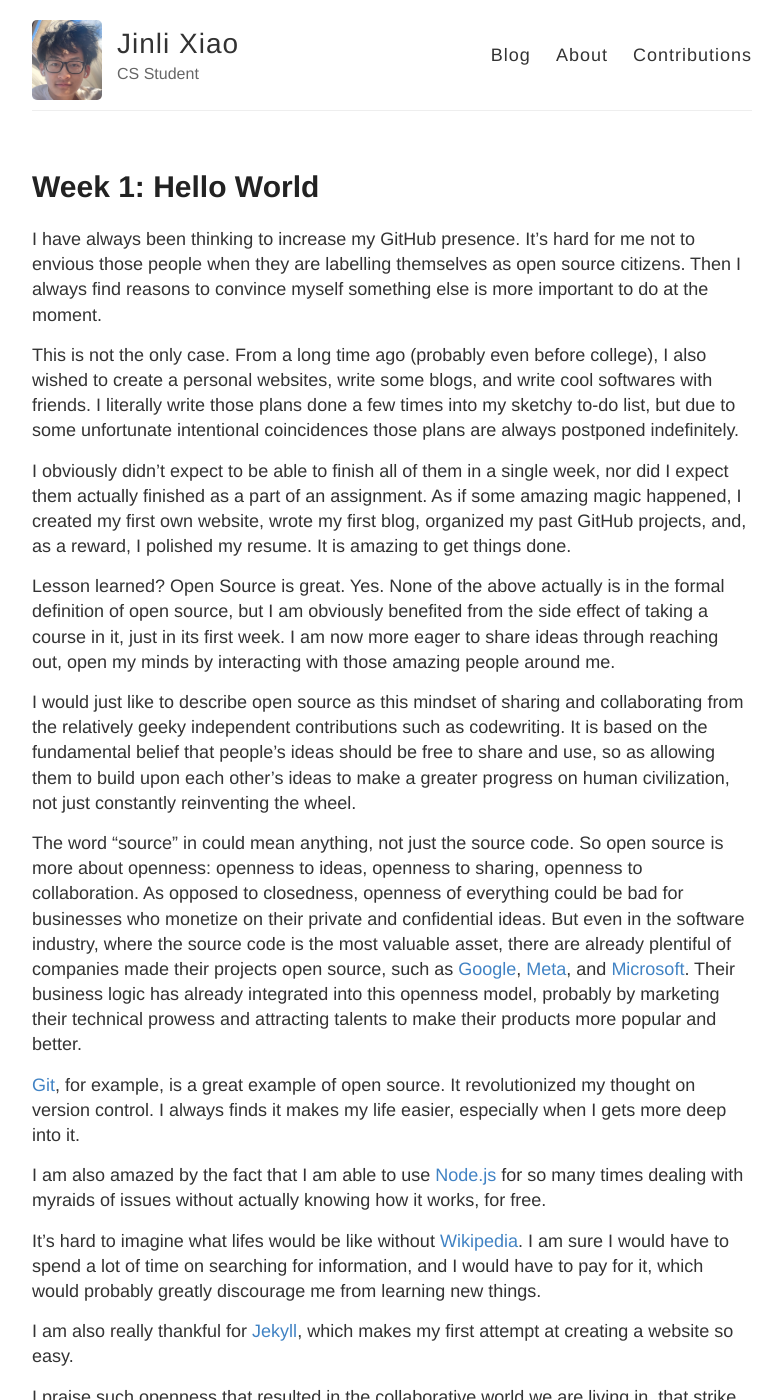
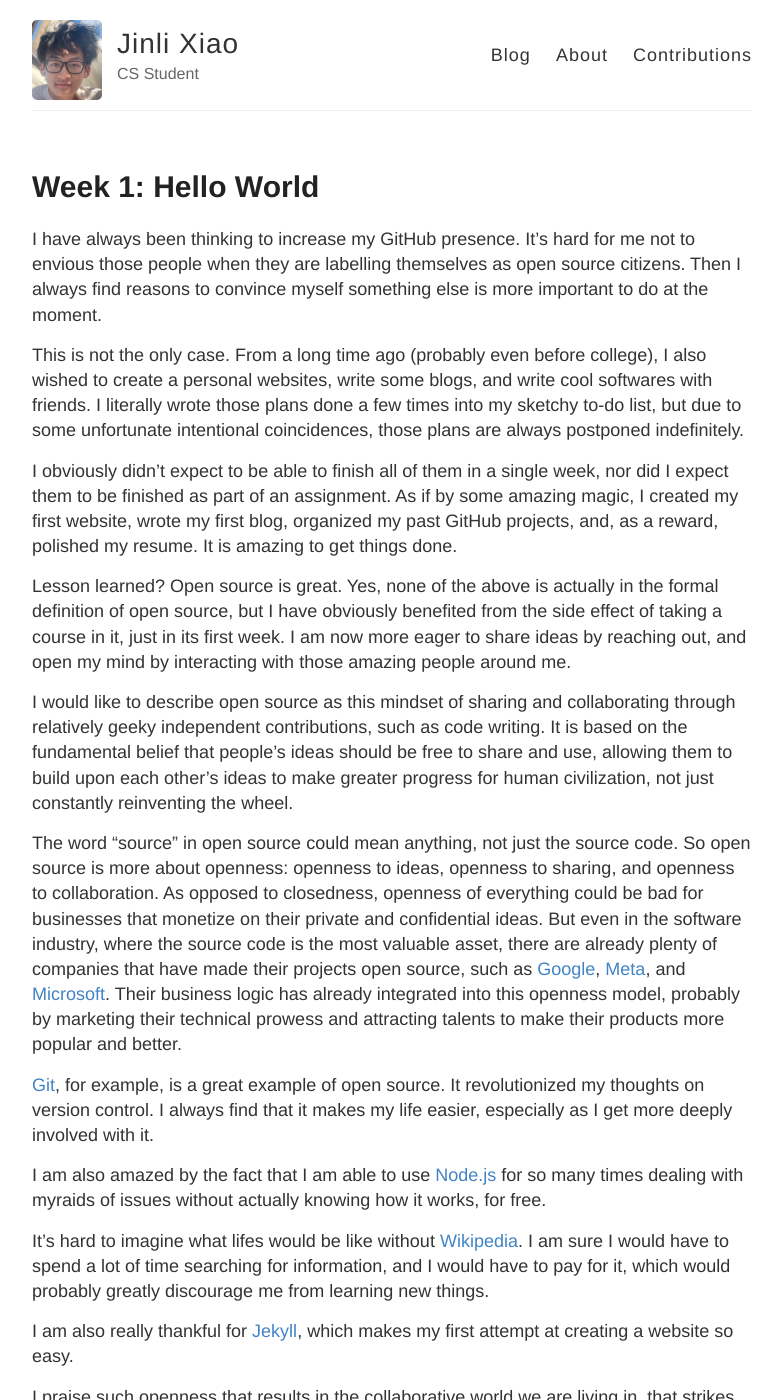
Before and after one commit to ossd-s23/jinlixiao-weekly, a Jekyll site: the page built from _posts/2023-01-28-week01.md, in a window 1280 px wide and 1400 px high. Shown: the whole window, without its empty margins (248-1030 px from the left). Built offline with Jekyll 4.4.1, drawn with Linux system fonts in a browser that asks for light colours; some of the changed text lies outside the part shown.

Commit message:
grammar fix for week 1 post

```diff
--- a/_posts/2023-01-28-week01.md
+++ b/_posts/2023-01-28-week01.md
@@ -12,43 +12,44 @@ important to do at the moment.
 
 This is not the only case. From a long time ago (probably even before college),
 I also wished to create a personal websites, write some blogs, and write cool
-softwares with friends. I literally write those plans done a few times into my
-sketchy to-do list, but due to some unfortunate intentional coincidences those
+softwares with friends. I literally wrote those plans done a few times into my
+sketchy to-do list, but due to some unfortunate intentional coincidences, those
 plans are always postponed indefinitely.
 
 I obviously didn't expect to be able to finish all of them in a single week, nor
-did I expect them actually finished as a part of an assignment. As
-if some amazing magic happened, I created my first own website, wrote my first
-blog, organized my past GitHub projects, and, as a reward, I polished my resume.
-It is amazing to get things done.
+did I expect them to be finished as part of an assignment. As if by some amazing
+magic, I created my first website, wrote my first blog, organized my past GitHub
+projects, and, as a reward, polished my resume. It is amazing to get things
+done.
 
-Lesson learned? Open Source is great. Yes. None of the above actually is in the
-formal definition of open source, but I am obviously benefited from the side
+Lesson learned? Open source is great. Yes, none of the above is actually in the
+formal definition of open source, but I have obviously benefited from the side
 effect of taking a course in it, just in its first week. I am now more eager to
-share ideas through reaching out, open my minds by interacting with those
-amazing people around me.
+share ideas by reaching out, and open my mind by interacting with those amazing
+people around me.
 
-I would just like to describe open source as this mindset of sharing and
-collaborating from the relatively geeky independent contributions such as
-codewriting. It is based on the fundamental belief that people's ideas should be
-free to share and use, so as allowing them to build upon each other's ideas to
-make a greater progress on human civilization, not just constantly reinventing
-the wheel.
+I would like to describe open source as this mindset of sharing and
+collaborating through relatively geeky independent contributions, such as code
+writing. It is based on the fundamental belief that people's ideas should be
+free to share and use, allowing them to build upon each other's ideas to make
+greater progress for human civilization, not just constantly reinventing the
+wheel.
 
-The word "source" in could mean anything, not just the source code. So open
-source is more about openness: openness to ideas, openness to sharing, openness
-to collaboration. As opposed to closedness, openness of everything could be bad
-for businesses who monetize on their private and confidential ideas. But even in
-the software industry, where the source code is the most valuable asset, there
-are already plentiful of companies made their projects open source, such as
-[Google](https://github.com/google), [Meta](https://github.com/facebook), and
+The word "source" in open source could mean anything, not just the source code.
+So open source is more about openness: openness to ideas, openness to sharing,
+and openness to collaboration. As opposed to closedness, openness of everything
+could be bad for businesses that monetize on their private and confidential
+ideas. But even in the software industry, where the source code is the most
+valuable asset, there are already plenty of companies that have made their
+projects open source, such as [Google](https://github.com/google),
+[Meta](https://github.com/facebook), and
 [Microsoft](https://github.com/microsoft). Their business logic has already
 integrated into this openness model, probably by marketing their technical
 prowess and attracting talents to make their products more popular and better.
 
 [Git](https://git-scm.com/), for example, is a great example of open source. It
-revolutionized my thought on version control. I always finds it makes my life
-easier, especially when I gets more deep into it.
+revolutionized my thoughts on version control. I always find that it makes my
+life easier, especially as I get more deeply involved with it.
 
 I am also amazed by the fact that I am able to use
 [Node.js](https://nodejs.org/en/) for so many times dealing with myraids of
@@ -56,14 +57,14 @@ issues without actually knowing how it works, for free.
 
 It's hard to imagine what lifes would be like without
 [Wikipedia](https://en.wikipedia.org/). I am sure I would have to spend a lot of
-time on searching for information, and I would have to pay for it, which would
+time searching for information, and I would have to pay for it, which would
 probably greatly discourage me from learning new things.
 
 I am also really thankful for [Jekyll](https://jekyllrb.com/), which makes my
 first attempt at creating a website so easy.
 
-I praise such openness that resulted in the collaborative world we are living
-in, that strike the information barrier and that allow ideas to pass in a more
-efficient way, that provides us with the some of the most powerful tools for
-free, and that simply allowing people to friendly and proudly shout out the most
-inspirational phrase: "Hello World".
+I praise such openness that results in the collaborative world we are living in,
+that strikes the information barrier and allows ideas to pass in a more
+efficient way, that provides us with some of the most powerful tools for free,
+and that simply allows people to friendly and proudly shout out the most
+inspirational phrase: "Hello World."
```
